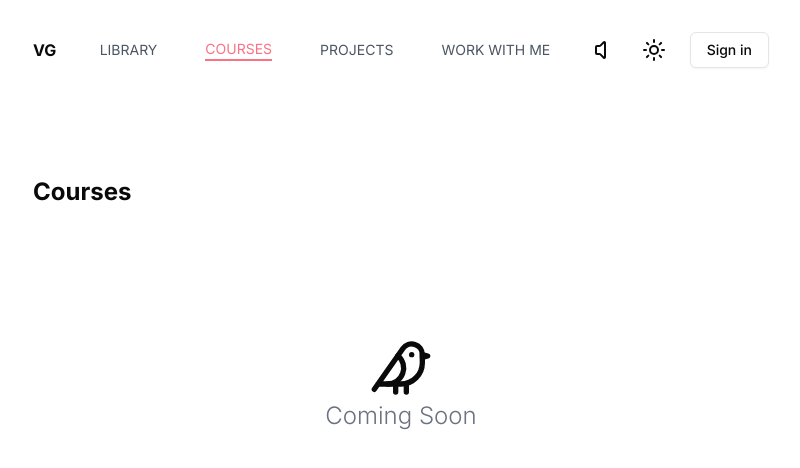
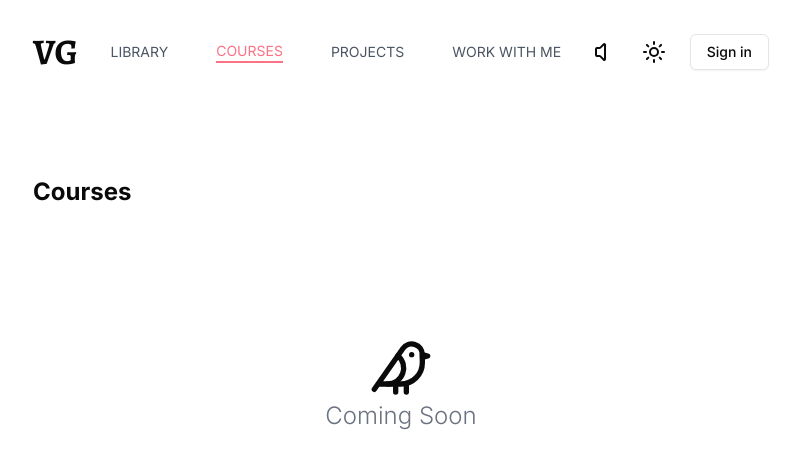
Before and after one commit to learnuidev/vishalgautam.io, a Next.js app: page /courses in a window 1280 px wide. Shown: the top 468 px of the page, without its empty margins (239-1039 px from the left). Built offline with nearby package versions, Linux system fonts and the light colour scheme; no server answers.

Commit message:
added new serif font

```diff
--- a/app/courses/page.tsx
+++ b/app/courses/page.tsx
@@ -4,7 +4,7 @@ export default function Courses() {
   return (
     <div>
       <div className="mt-40">
-        <h1 className="text-2xl font-bold mb-12">Courses</h1>
+        <h1 className="text-2xl font-bold mb-12 font-alegreya">Courses</h1>
       </div>
       <section>
         <Nothing message={"Coming Soon"} />
--- a/app/globals.css
+++ b/app/globals.css
@@ -70,3 +70,7 @@ body {
     @apply bg-background text-foreground;
   }
 }
+
+h6 {
+  font-family: var(--font-alegreya);
+}
--- a/app/layout.tsx
+++ b/app/layout.tsx
@@ -1,5 +1,5 @@
 import type { Metadata } from "next";
-import { Geist, Geist_Mono, Inter } from "next/font/google";
+import { Alegreya, Geist, Geist_Mono, Inter } from "next/font/google";
 import "./globals.css";
 import { ThemeProvider } from "@/components/theme-provider";
 import { NavBar } from "@/components/navbar";
@@ -12,9 +12,10 @@ const geistSans = Geist({
 
 const geistMono = Geist_Mono({
   variable: "--font-geist-mono",
-  subsets: ["latin"],
+  subsets: ["latin-ext"],
 });
 
+const alegreya = Alegreya({ subsets: ["latin"], variable: "--font-alegreya" });
 const inter = Inter({ subsets: ["latin"] });
 
 export const metadata: Metadata = {
@@ -31,7 +32,7 @@ export default function RootLayout({
     <ClerkProvider>
       <html lang="en">
         <body
-          className={`${geistSans.variable} ${geistMono.variable} ${inter.className} antialiased`}
+          className={`${geistSans.variable} ${geistMono.variable} ${alegreya.variable} ${inter.className}  antialiased`}
         >
           <ThemeProvider
             attribute="class"
--- a/app/page.tsx
+++ b/app/page.tsx
@@ -15,7 +15,7 @@ export default function Home() {
   return (
     <div className="mt-40">
       <section className="mb-24">
-        <h2 className="text-2xl font-bold">{homeBanner.title}</h2>
+        <p className="text-2xl font-bold">{homeBanner.title}</p>
         <p className="dark:text-gray-400 mt-4">{homeBanner.description}</p>
       </section>
 
--- a/components/navbar.tsx
+++ b/components/navbar.tsx
@@ -100,8 +100,8 @@ export const NavBar = () => {
     <header className="fixed top-0 w-full z-30 dark:bg-[rgb(9,10,11)]/75 bg-white/75 dark:bg-react/75 backdrop-blur-sm">
       <div className="flex justify-between my-4 items-center p-4 max-w-3xl mx-auto">
         {" "}
-        <Link href="/" className="font-bold hidden sm:block">
-          VG
+        <Link href="/" className="font-bold hidden sm:block text-4xl">
+          <h6>VG</h6>
         </Link>
         <>
           <NavDesktop />
```
